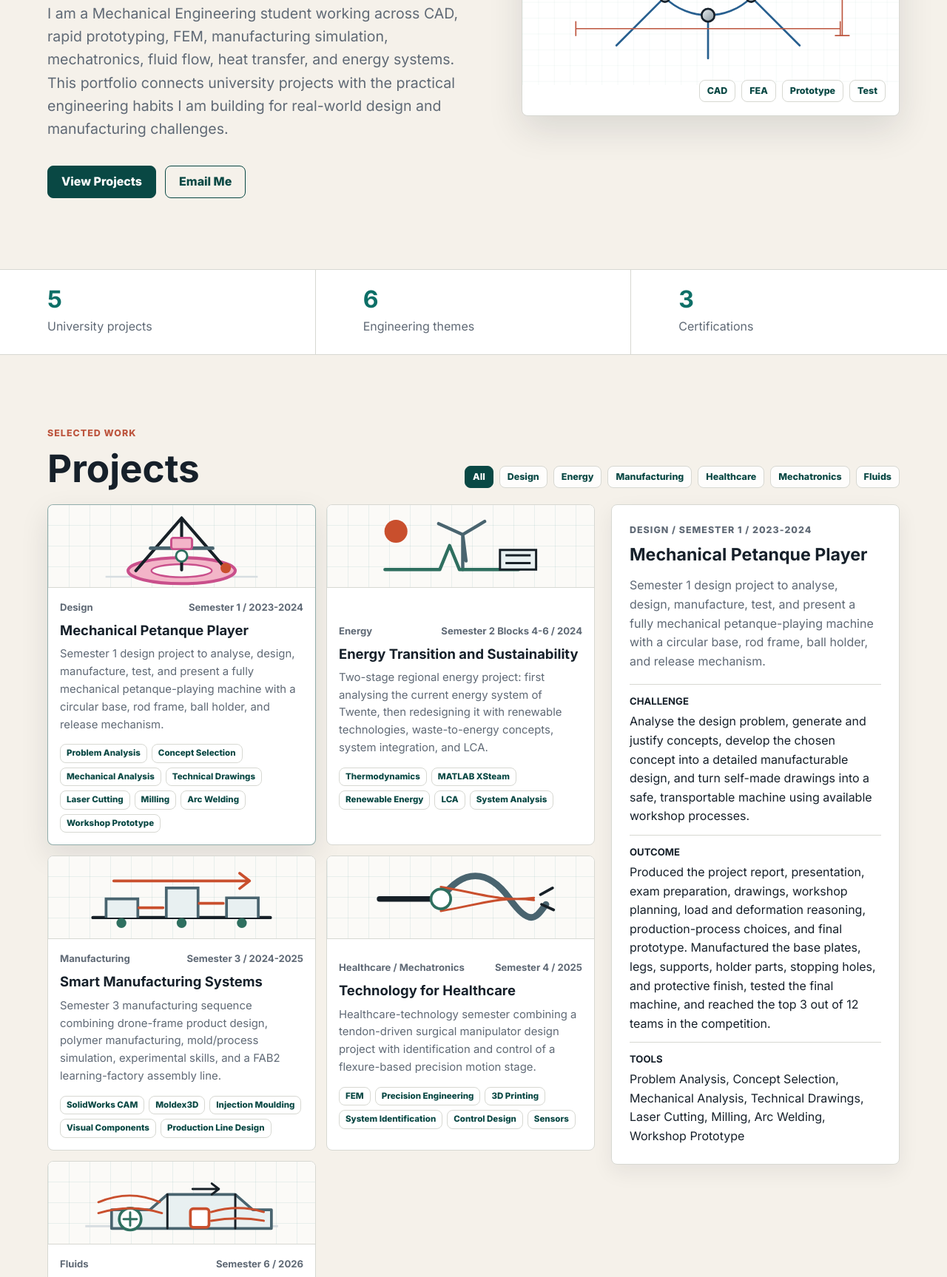
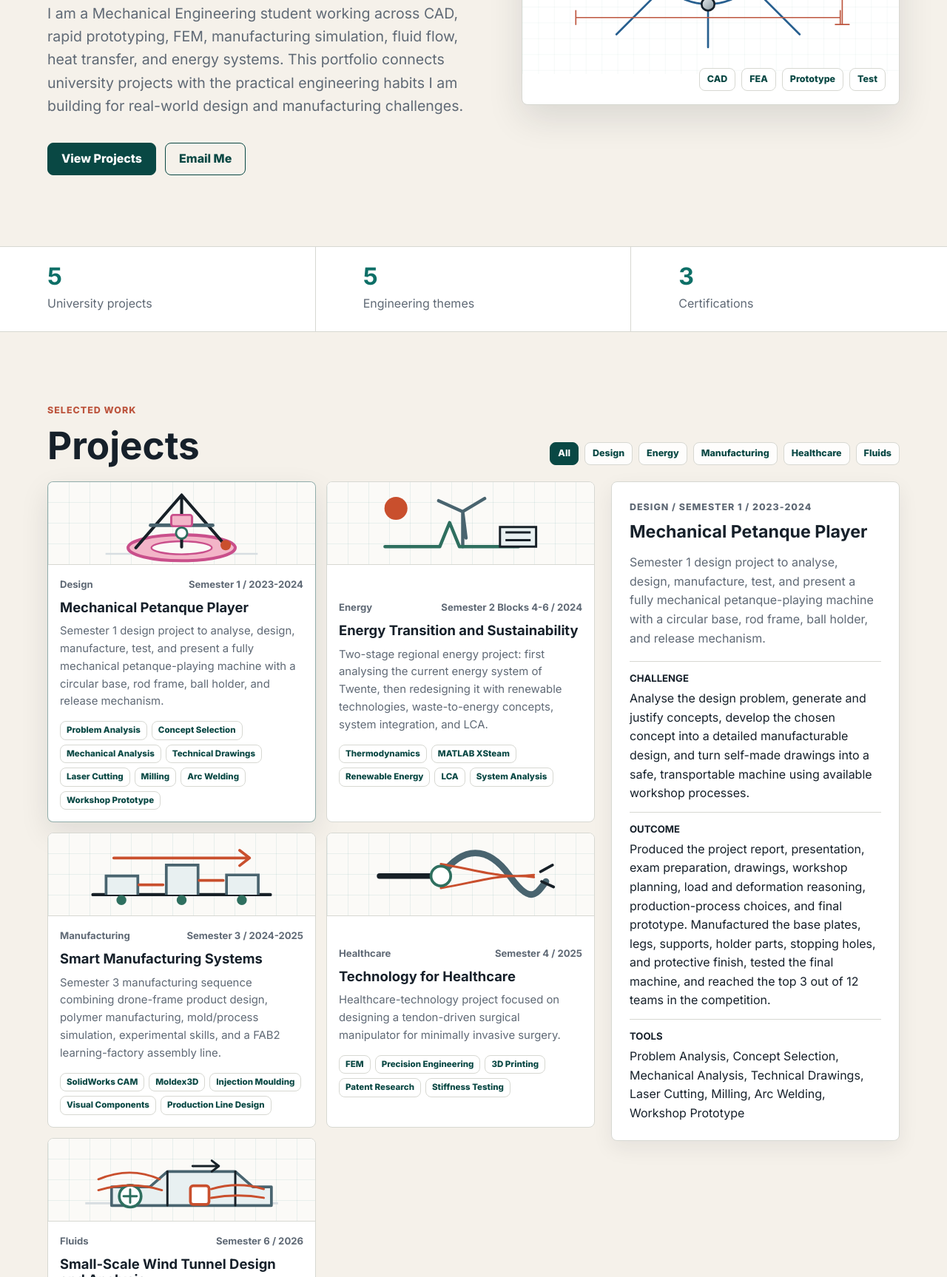
Before and after one commit to angeloschalkiadakis/personal-portfolio, a plain HTML site: page index.html in a window 1280 px wide. Shown: the part 559-2286 px from the top of the page at 74% size. Drawn offline with Linux system fonts and the light colour scheme.

Commit message:
Add files via upload
No mechatronics(for now)

```diff
--- a/index.html
+++ b/index.html
@@ -6,7 +6,7 @@
     <title>Angelos Chalkiadakis | Mechanical Engineering Portfolio</title>
     <meta
       name="description"
-      content="Mechanical engineering portfolio for Angelos Chalkiadakis, featuring CAD, FEM, prototyping, manufacturing, mechatronics, and energy-system projects."
+      content="Mechanical engineering portfolio for Angelos Chalkiadakis, featuring CAD, FEM, prototyping, manufacturing, fluid-flow, heat-transfer, and energy-system projects."
     />
     <link rel="preconnect" href="https://fonts.googleapis.com" />
     <link rel="preconnect" href="https://fonts.gstatic.com" crossorigin />
@@ -45,7 +45,7 @@
           <h1 id="intro-title">CAD-driven design, simulation, and prototype engineering.</h1>
           <p>
             I am a Mechanical Engineering student working across CAD, rapid prototyping, FEM, manufacturing
-            simulation, mechatronics, fluid flow, heat transfer, and energy systems. This portfolio connects university projects with the
+            simulation, fluid flow, heat transfer, and energy systems. This portfolio connects university projects with the
             practical engineering habits I am building for real-world design and manufacturing challenges.
           </p>
           <div class="intro-actions">
@@ -101,7 +101,7 @@
           <span>University projects</span>
         </article>
         <article>
-          <strong>6</strong>
+          <strong>5</strong>
           <span>Engineering themes</span>
         </article>
         <article>
@@ -122,7 +122,7 @@
             <button class="filter" type="button" data-filter="Energy">Energy</button>
             <button class="filter" type="button" data-filter="Manufacturing">Manufacturing</button>
             <button class="filter" type="button" data-filter="Healthcare">Healthcare</button>
-            <button class="filter" type="button" data-filter="Mechatronics">Mechatronics</button>
+            <!-- <button class="filter" type="button" data-filter="Mechatronics">Mechatronics</button> -->
             <button class="filter" type="button" data-filter="Fluids">Fluids</button>
           </div>
         </div>
--- a/script.js
+++ b/script.js
@@ -67,24 +67,25 @@ const projects = [
   {
     title: "Technology for Healthcare",
     year: "Semester 4 / 2025",
-    category: ["Healthcare", "Mechatronics"],
-    summary: "Healthcare-technology semester combining a tendon-driven surgical manipulator design project with identification and control of a flexure-based precision motion stage.",
-    tools: ["FEM", "Precision Engineering", "3D Printing", "System Identification", "Control Design", "Sensors"],
-    challenge: "Apply mechanical design, precision engineering, modelling, experimental validation, and control theory to healthcare-oriented devices.",
-    outcome: "Connected patent research, compliant mechanism design, FEM, prototyping, system identification, frequency-response estimation, controller design, discretization, simulation, and validation.",
+    category: "Healthcare",
+    summary: "Healthcare-technology project focused on designing a tendon-driven surgical manipulator for minimally invasive surgery.",
+    tools: ["FEM", "Precision Engineering", "3D Printing", "Patent Research", "Stiffness Testing"],
+    challenge: "Apply mechanical design, precision engineering, modelling, and experimental validation to a healthcare-oriented surgical device.",
+    outcome: "Connected patent research, compliant mechanism design, FEM, prototyping, and stiffness-testing preparation for a compact tendon-driven manipulator.",
     parts: [
       {
         label: "Part A",
         title: "Tendon-Driven Surgical Manipulator",
         summary: "Designed a compact cable-driven robotic manipulator concept for minimally invasive surgery within strict length, diameter, stiffness, and safety constraints.",
         outcome: "Combined patent research, compliant mechanism design, finite-element analysis, prototyping, and stiffness-testing preparation."
-      },
-      {
-        label: "Part B",
-        title: "Flexure-Based Motion Stage Control",
-        summary: "Modelled a precision flexure-based motion stage, estimated dynamic behaviour, and designed a controller for implementation and validation.",
-        outcome: "Worked through step and sine tests, frequency-response estimation, uncertainty modelling, controller design, discretization, simulation, and validation."
       }
+      // Hidden Part B entry:
+      // {
+      //   label: "Part B",
+      //   title: "Flexure-Based Motion Stage Control",
+      //   summary: "Modelled a precision flexure-based motion stage, estimated dynamic behaviour, and designed a controller for implementation and validation.",
+      //   outcome: "Worked through step and sine tests, frequency-response estimation, uncertainty modelling, controller design, discretization, simulation, and validation."
+      // }
     ],
     art: "surgical"
   },
```
